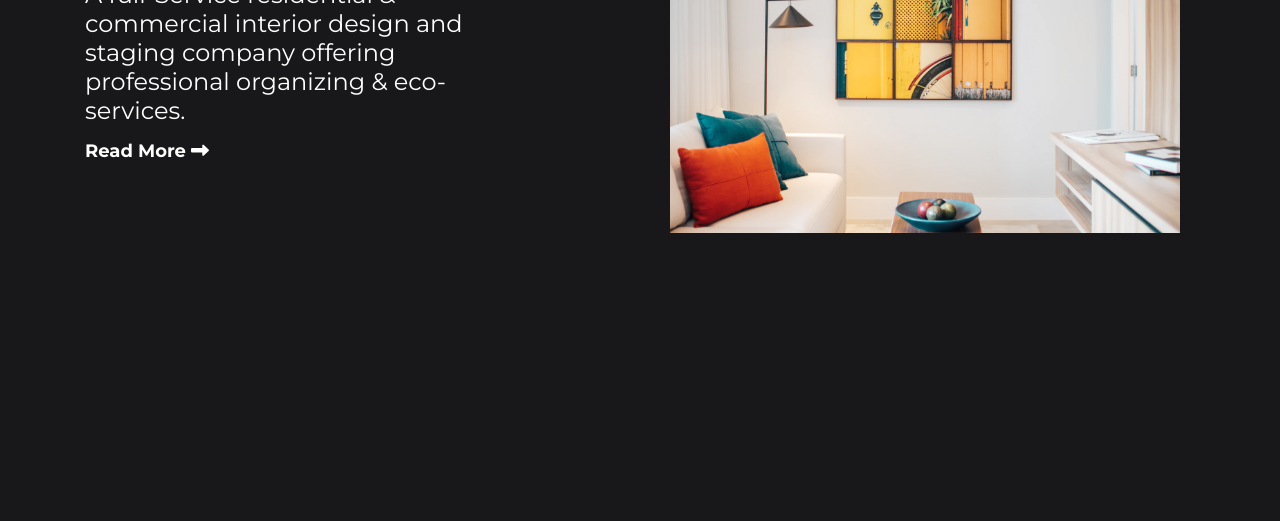
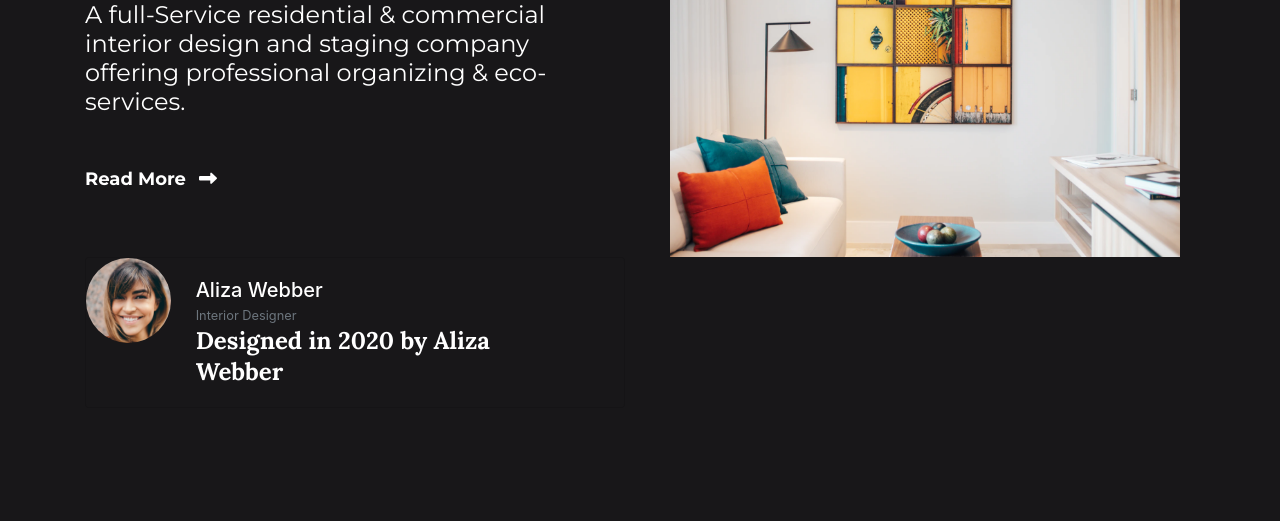
Before and after one commit to florpistan/interior-consultant-challenge, a plain HTML site: page index.html in a window 1280 px wide. Shown: the part 279-800 px from the top of the page. Drawn offline with nearby package versions, Linux system fonts and the light colour scheme.

Commit message:
☕ adding card structure

```diff
--- a/index.html
+++ b/index.html
@@ -27,12 +27,25 @@
   <body>
     <header>
       <nav class="navbar navbar-expand-lg navbar-dark dark-bar">
-        <a class="navbar-brand btn btn-outline-dark borde-boton ml-4 mt-4" href="#" id="this-button">This is interior</a>
-        <button class="navbar-toggler ml-auto hidden-sm-up float-xs-right ml-4 mt-4" type="button" data-toggle="collapse" data-target="#navbarNav" aria-controls="navbarNav" aria-expanded="false" aria-label="Toggle navigation">
+        <a
+          class="navbar-brand btn btn-outline-dark borde-boton ml-4 mt-4"
+          href="#"
+          id="this-button"
+          >This is interior</a
+        >
+        <button
+          class="navbar-toggler ml-auto hidden-sm-up float-xs-right ml-4 mt-4"
+          type="button"
+          data-toggle="collapse"
+          data-target="#navbarNav"
+          aria-controls="navbarNav"
+          aria-expanded="false"
+          aria-label="Toggle navigation"
+        >
           <span class="navbar-toggler-icon"></span>
         </button>
         <div class="collapse navbar-collapse mt-4 mr-4" id="navbarNav">
-          <ul class="navbar-nav mt-2 mt-lg-0 ml-auto">
+          <ul class="navbar-nav mt-2 mt-lg-0 ml-auto text-center">
             <li class="nav-item active">
               <a class="nav-link texto-item-700 m-4" href="#"
                 >Home <span class="sr-only">(current)</span></a
@@ -52,21 +65,37 @@
       </nav>
     </header>
     <main>
-      <div class="container">
+      <div class="container mt-4">
         <div class="row">
-          <div class="col text-white my-auto">
+          <div class="col-12 col-md-6 text-white my-auto">
             <p class="text-modern">Modern interior</p>
             <p class="text-400">
               A full-Service residential & commercial interior design and
               staging company offering professional organizing & eco-services.
             </p>
-            <p class="texto-item-700">
-              Read More <i class="fas fa-long-arrow-alt-right flechita"></i>
+            <p class="texto-item-700 mt-4">
+              Read More <i class="fas fa-long-arrow-alt-right ml-2"></i>
             </p>
           </div>
-          <div class="col">
+          <div class="col-12 col-md-6">
             <div class="container img-container">
               <img class="img-fluid" src="photo1.png" alt="house photo" />
+            </div>
+          </div>
+        </div>
+        <div class="card dark-bar text-white mb-3 tarjeta-flotante" style="max-width: 540px">
+          <div class="row no-gutters">
+            <div class="col-sm-2 col-md-2">
+              <img src="photo2.png" alt="profile picture" class="ml-auto img-fluid rounded-circle profile-picture" />
+            </div>
+            <div class="col-md-8">
+              <div class="card-body">
+                <h5 class="card-title mb-0">Aliza Webber</h5>
+                <small class="card-subtitle text-muted">Interior Designer</small>
+                <p class="card-text lora-700">
+                  Designed in 2020 by Aliza Webber
+                </p>
+              </div>
             </div>
           </div>
         </div>
--- a/styles.css
+++ b/styles.css
@@ -1,6 +1,6 @@
 @import url("https://fonts.googleapis.com/css2?family=Crimson+Pro:wght@200&display=swap");
 @import url("https://fonts.googleapis.com/css2?family=Montserrat:wght@400;500;700&display=swap");
-@import url("https://fonts.googleapis.com/css2?family=Lora:wght@500&display=swap");
+@import url("https://fonts.googleapis.com/css2?family=Lora:wght@500;700&display=swap");
 
 * {
   box-sizing: border-box;
@@ -49,7 +49,7 @@ body {
   font-size: 24px;
   font-style: normal;
   line-height: 29px;
-  width: 410px;
+  /* width: 410px; */
   height: 145px;
 }
 
@@ -60,6 +60,18 @@ body {
   font-size: 48px;
   line-height: 61.44px;
 }
+
+.profile-picture{
+  max-width: 85px;
+}
+
+.lora-700{
+  font-family: "Lora", serif;
+  font-weight: 700;
+  font-size: 24px;
+  line-height: 30.72px;
+}
+
 
 @media only screen and (min-width: 320px) {
   #this-button a {
@@ -72,6 +84,7 @@ body {
   }
   .text-400 p {
     max-width: 320px !important;
+    min-height: 145px !important;
   }
   .navbar-toggler button {
     position: absolute;
@@ -80,4 +93,11 @@ body {
     top: 25%;
     bottom: 25%;
   }
+  /* .tarjeta-flotante{
+    position: absolute;
+    top: 616px;
+    left: 71px;
+    max-width: 300px !important;
+    max-height: 138px;
+  } */
 }
```
